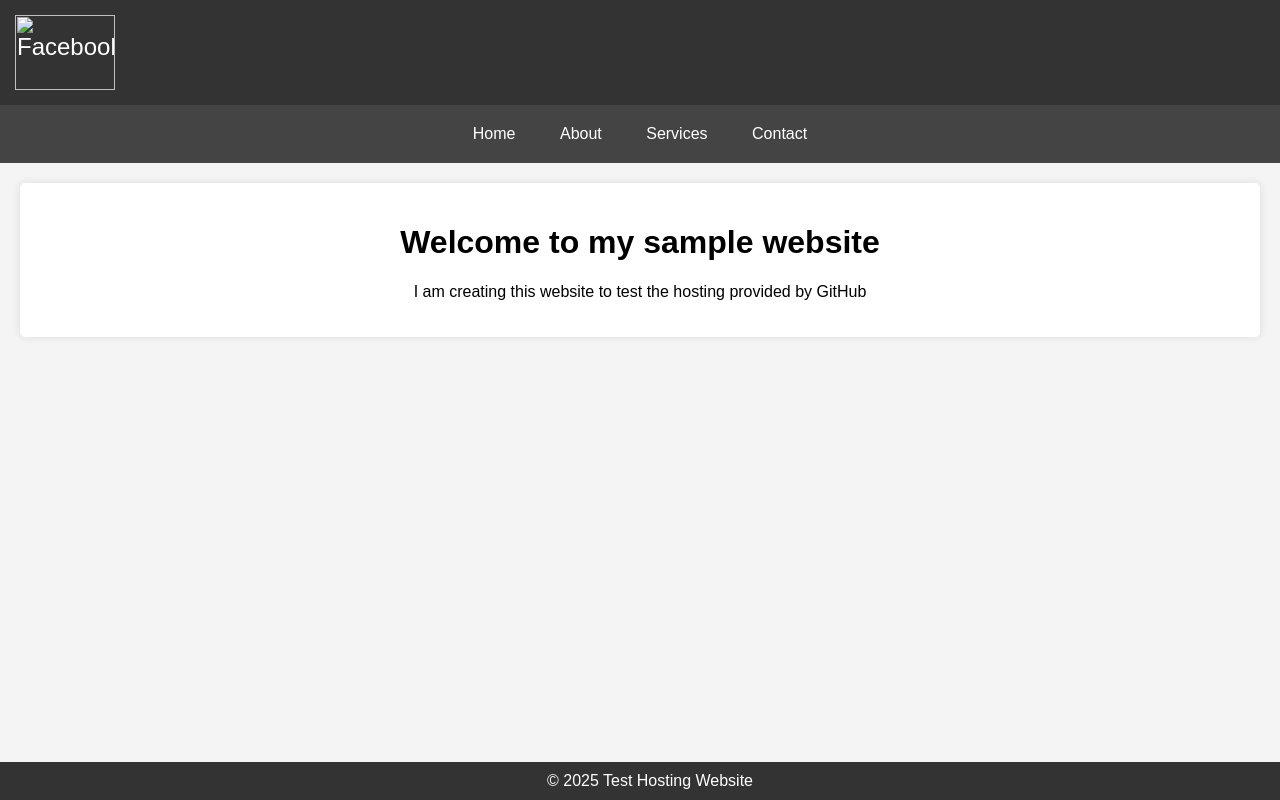
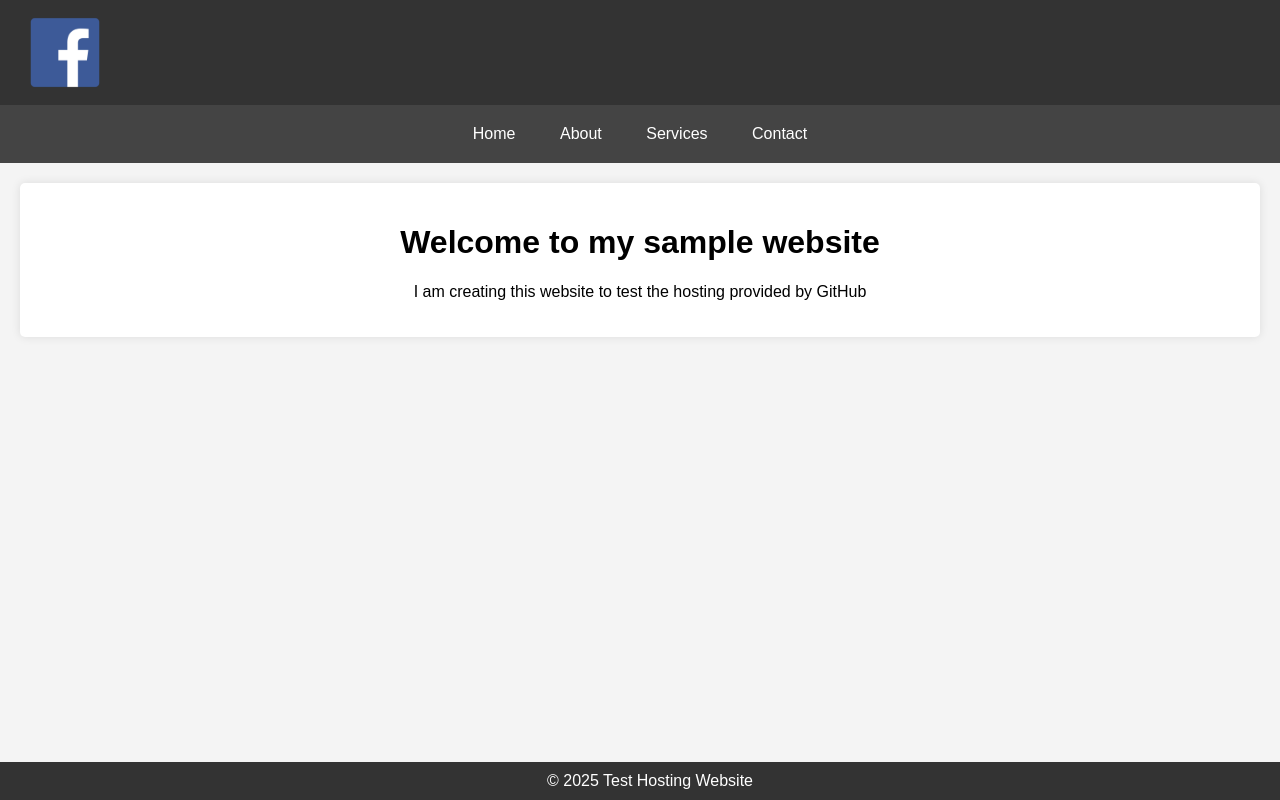
Before and after one commit to premnaik0/practice_hosting, a plain HTML site: page index.html in a window 1280 px wide. Shown: the top 800 px of the page. Drawn offline with Linux system fonts and the light colour scheme.

Commit message:
Update index.html

```diff
--- a/index.html
+++ b/index.html
@@ -7,7 +7,7 @@
   </head>
   <body>
     <header>
-      <img src="" alt="Facebook">
+      <img src="facebook.png" alt="Facebook">
     </header>
     <nav>
       <a href="#home">Home</a>
```
